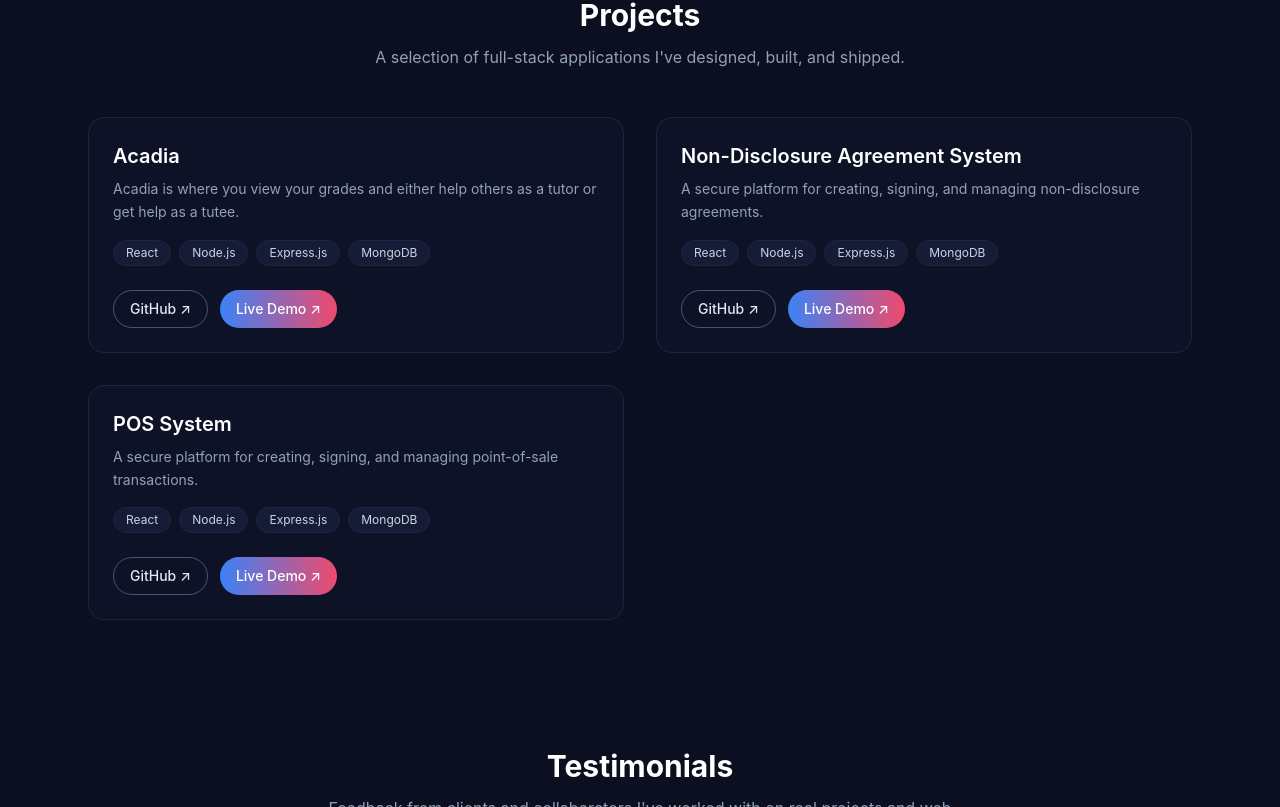
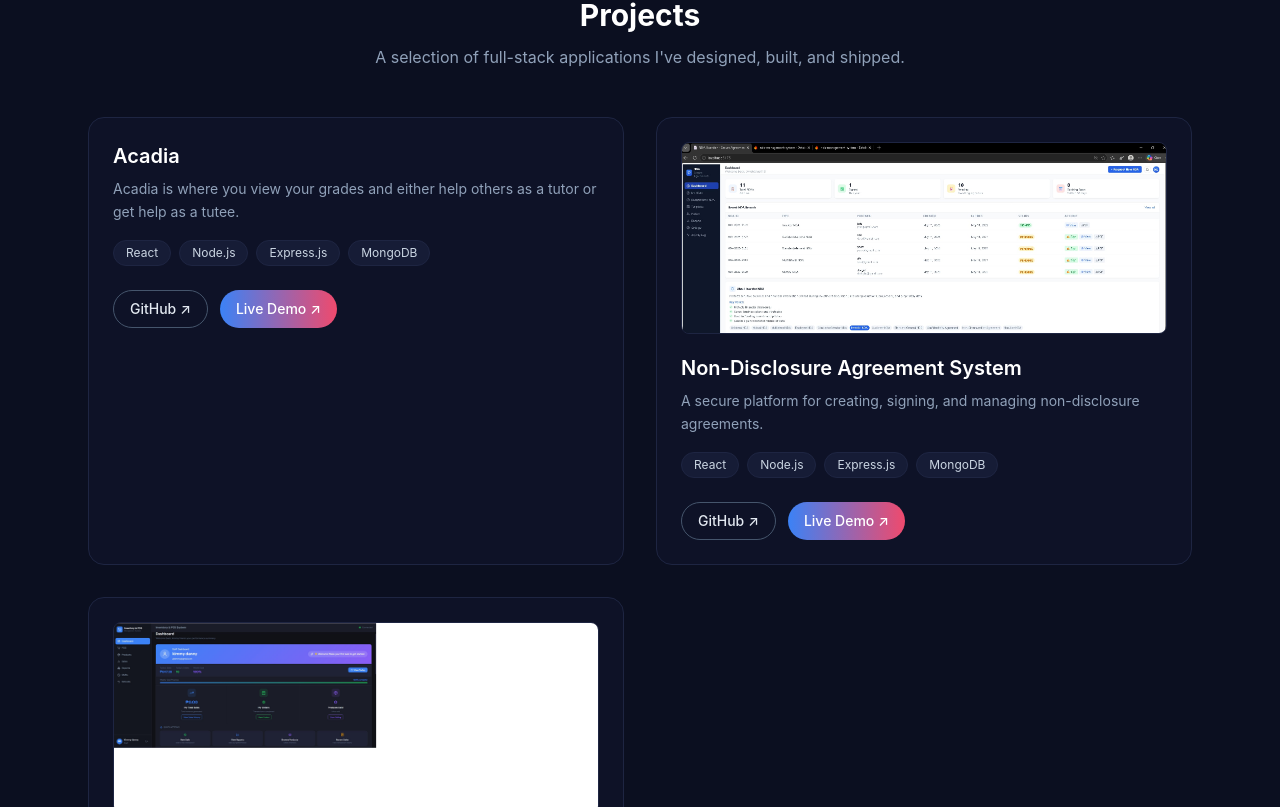
Before and after one commit to dwyt12/my-portfolio, a React (Vite) app in the folder frontend/: page / in a window 1280 px wide. Shown: the part 2793-3600 px from the top of the page. Built offline with nearby package versions, Linux system fonts and the light colour scheme; no server answers.

Commit message:
add project image

```diff
--- a/frontend/src/components/projects.jsx
+++ b/frontend/src/components/projects.jsx
@@ -15,6 +15,7 @@ const FALLBACK_PROJECTS = [
     title: "Non-Disclosure Agreement System",
     description:
       "A secure platform for creating, signing, and managing non-disclosure agreements.",
+    image: "/mynda.jpg",
     tags: ["React", "Node.js", "Express.js", "MongoDB"],
     github: "https://github.com",
     demo: "https://example.com",
@@ -24,6 +25,7 @@ const FALLBACK_PROJECTS = [
     title: "POS System",
     description:
       "A secure platform for creating, signing, and managing point-of-sale transactions.",
+    image: "/mypos.png",
     tags: ["React", "Node.js", "Express.js", "MongoDB"],
     github: "https://github.com",
     demo: "https://example.com",
@@ -54,6 +56,14 @@ export default function Projects() {
       <div className="mt-12 grid md:grid-cols-2 gap-8">
         {projects.map((p) => (
           <div key={p._id} className="card p-6">
+            {p.image && (
+              <img
+                src={p.image}
+                alt={`${p.title} screenshot`}
+                loading="lazy"
+                className="w-full h-48 object-cover object-top rounded-lg mb-5 border border-navy-600"
+              />
+            )}
             <h3 className="text-xl font-semibold text-white">{p.title}</h3>
             <p className="mt-2 text-slate-400 text-sm leading-relaxed">{p.description}</p>
 
```
Also changed, not shown: frontend/public/mynda.jpg (added), frontend/public/mypos.png (added).
